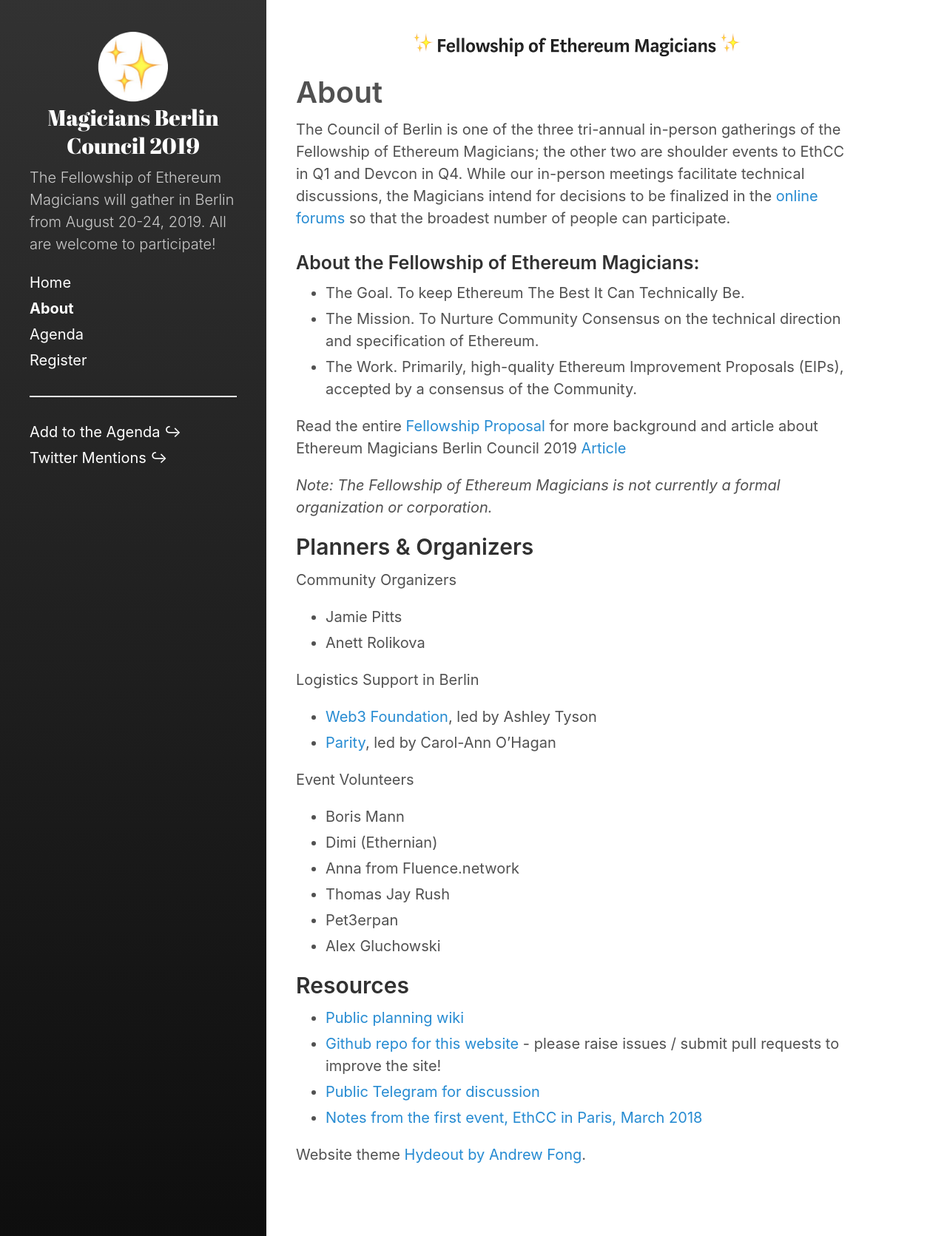
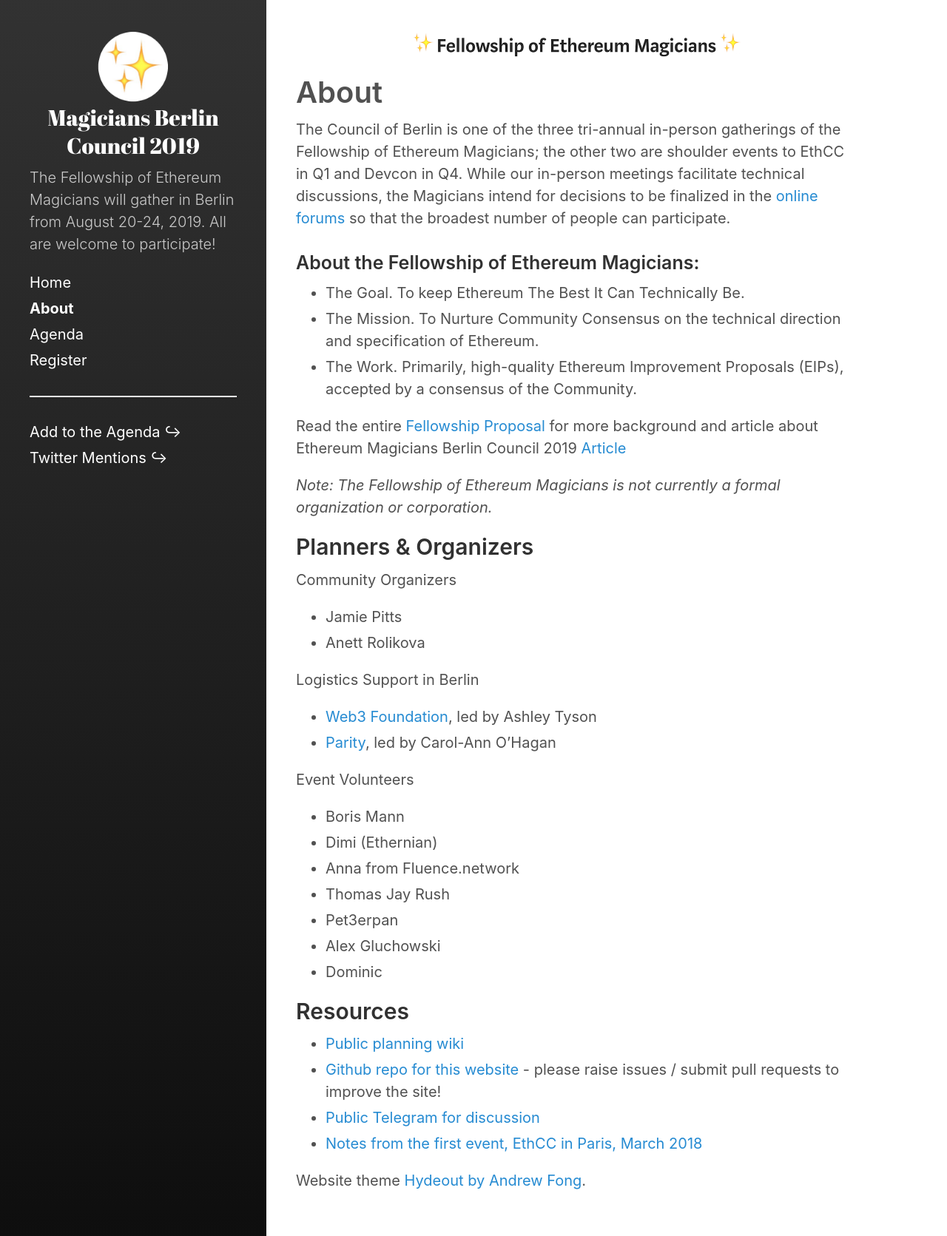
Before and after one commit to ethereum-magicians/berlin-council-2019, a Jekyll site: the page built from docs/about.md, in a window 1280 px wide. Shown: the whole page at 74% size. Built offline with Jekyll 4.4.1, drawn with Linux system fonts in a browser that asks for light colours; a file with an impossible date is left out.

Commit message:
Update about.md

```diff
--- a/docs/about.md
+++ b/docs/about.md
@@ -33,6 +33,7 @@
 * Thomas Jay Rush
 * Pet3erpan
 * Alex Gluchowski
+* Dominic
 
 ## Resources
 
```
